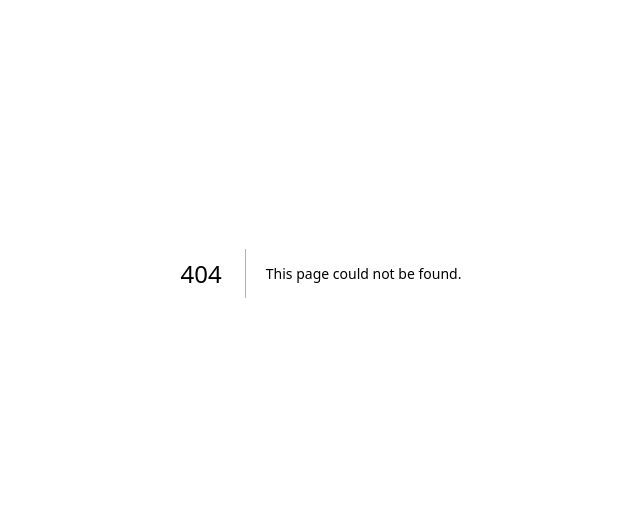
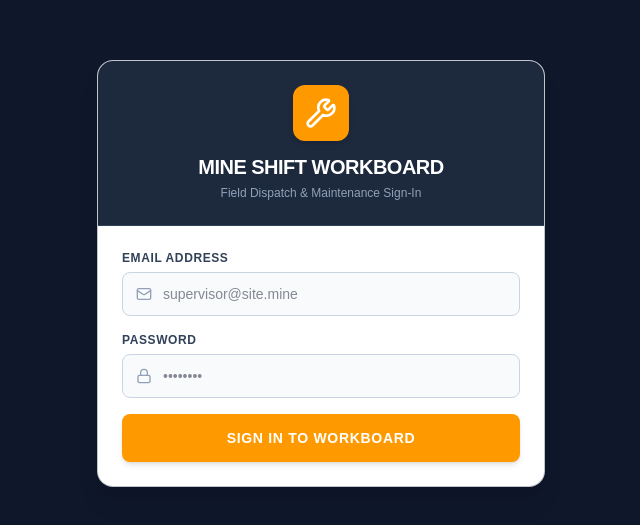
Before and after one commit to KimHemmings/mine-cmms, a Next.js app: page /login in a window 1280 px wide. Before the commit this address had no page. Shown: the part 127-652 px from the top of the page, without its empty margins (319-959 px from the left). Built offline with nearby package versions, Linux system fonts and the light colour scheme; no server answers.

Commit message:
feat(fleet): implement grouped cards directory, auth guard, and login page

```diff
--- a/app/layout.tsx
+++ b/app/layout.tsx
@@ -1,29 +1,21 @@
-import type { Metadata } from "next";
-import { Geist, Geist_Mono } from "next/font/google";
-import "./globals.css";
+import './globals.css';
+import { AuthGuard } from '@/components/auth/AuthGuard';
 
-const geistSans = Geist({
-  variable: "--font-geist-sans",
-  subsets: ["latin"],
-});
-
-const geistMono = Geist_Mono({
-  variable: "--font-geist-mono",
-  subsets: ["latin"],
-});
-
-export const metadata: Metadata = {
-  title: "Create Next App",
-  description: "Generated by create next app",
+export const metadata = {
+  title: 'Mine Shift Workboard',
+  description: 'Mining CMMS Fleet Workboard & Shift Handover',
 };
 
-export default function RootLayout({ children }: LayoutProps<"/">) {
+export default function RootLayout({
+  children,
+}: {
+  children: React.ReactNode;
+}) {
   return (
-    <html
-      lang="en"
-      className={`${geistSans.variable} ${geistMono.variable} h-full antialiased`}
-    >
-      <body className="min-h-full flex flex-col">{children}</body>
+    <html lang="en">
+      <body className="antialiased">
+        <AuthGuard>{children}</AuthGuard>
+      </body>
     </html>
   );
 }
--- /dev/null
+++ b/app/login/page.tsx
@@ -0,0 +1,117 @@
+'use client';
+
+import React, { useState } from 'react';
+import { useRouter } from 'next/navigation';
+import { createClient } from '@/utils/supabase/client';
+import { Wrench, Lock, Mail, AlertCircle, Loader2 } from 'lucide-react';
+
+export default function LoginPage() {
+  const router = useRouter();
+  const supabase = createClient();
+
+  const [email, setEmail] = useState('');
+  const [password, setPassword] = useState('');
+  const [errorMsg, setErrorMsg] = useState<string | null>(null);
+  const [loading, setLoading] = useState(false);
+
+  async function handleLogin(e: React.FormEvent) {
+    e.preventDefault();
+    setErrorMsg(null);
+    setLoading(true);
+
+    try {
+      const { error } = await supabase.auth.signInWithPassword({
+        email,
+        password,
+      });
+
+      if (error) {
+        setErrorMsg(error.message);
+        setLoading(false);
+        return;
+      }
+
+      router.push('/');
+      router.refresh();
+    } catch {
+      setErrorMsg('An unexpected error occurred. Please try again.');
+      setLoading(false);
+    }
+  }
+
+  return (
+    <div className="min-h-screen bg-slate-900 flex items-center justify-center p-4">
+      <div className="w-full max-w-md bg-white rounded-2xl shadow-xl border border-slate-700/30 overflow-hidden">
+        <div className="bg-slate-800 p-6 text-center border-b border-slate-700">
+          <div className="inline-flex p-3 bg-amber-500 text-white rounded-xl shadow-md mb-3">
+            <Wrench className="w-8 h-8" />
+          </div>
+          <h1 className="text-xl font-black text-white tracking-tight uppercase">
+            Mine Shift Workboard
+          </h1>
+          <p className="text-xs text-slate-400 mt-1 font-medium">
+            Field Dispatch & Maintenance Sign-In
+          </p>
+        </div>
+
+        <form onSubmit={handleLogin} className="p-6 space-y-4">
+          {errorMsg && (
+            <div className="flex items-center gap-2 p-3 bg-rose-50 border border-rose-200 text-rose-700 rounded-lg text-xs font-semibold">
+              <AlertCircle className="w-4 h-4 shrink-0 text-rose-600" />
+              <span>{errorMsg}</span>
+            </div>
+          )}
+
+          <div>
+            <label className="block text-xs font-bold text-slate-700 uppercase tracking-wider mb-1.5">
+              Email Address
+            </label>
+            <div className="relative">
+              <Mail className="w-4 h-4 text-slate-400 absolute left-3.5 top-1/2 -translate-y-1/2" />
+              <input
+                type="email"
+                required
+                value={email}
+                onChange={(e) => setEmail(e.target.value)}
+                placeholder="supervisor@site.mine"
+                className="w-full h-11 pl-10 pr-3 text-sm font-medium bg-slate-50 border border-slate-300 rounded-lg focus:outline-none focus:ring-2 focus:ring-amber-500 focus:bg-white transition-all text-slate-900"
+              />
+            </div>
+          </div>
+
+          <div>
+            <label className="block text-xs font-bold text-slate-700 uppercase tracking-wider mb-1.5">
+              Password
+            </label>
+            <div className="relative">
+              <Lock className="w-4 h-4 text-slate-400 absolute left-3.5 top-1/2 -translate-y-1/2" />
+              <input
+                type="password"
+                required
+                value={password}
+                onChange={(e) => setPassword(e.target.value)}
+                placeholder="••••••••"
+                className="w-full h-11 pl-10 pr-3 text-sm font-medium bg-slate-50 border border-slate-300 rounded-lg focus:outline-none focus:ring-2 focus:ring-amber-500 focus:bg-white transition-all text-slate-900"
+              />
+            </div>
+          </div>
+
+          <button
+            type="submit"
+            disabled={loading}
+            className="w-full h-12 mt-2 flex items-center justify-center gap-2 bg-amber-500 hover:bg-amber-600 active:scale-[0.99] text-white text-sm font-bold uppercase tracking-wider rounded-lg transition-all shadow-md disabled:opacity-50"
+          >
+            {loading ? (
+              <>
+                <Loader2 className="w-4 h-4 animate-spin" />
+                <span>Verifying...</span>
+              </>
+            ) : (
+              <span>Sign In to Workboard</span>
+            )}
+          </button>
+        </form>
+      </div>
+    </div>
+  );
+}
--- /dev/null
+++ b/components/auth/AuthGuard.tsx
@@ -0,0 +1,67 @@
+'use client';
+
+import React, { useEffect, useState } from 'react';
+import { useRouter, usePathname } from 'next/navigation';
+import { createClient } from '@/utils/supabase/client';
+import { Loader2 } from 'lucide-react';
+
+export const AuthGuard: React.FC<{ children: React.ReactNode }> = ({ children }) => {
+  const router = useRouter();
+  const pathname = usePathname();
+  const supabase = createClient();
+
+  const [checking, setChecking] = useState(true);
+  const [authenticated, setAuthenticated] = useState(false);
+
+  useEffect(() => {
+    async function verifyAuth() {
+      const { data: { session } } = await supabase.auth.getSession();
+
+      if (!session && pathname !== '/login') {
+        setAuthenticated(false);
+        router.replace('/login');
+      } else if (session && pathname === '/login') {
+        setAuthenticated(true);
+        router.replace('/');
+      } else {
+        setAuthenticated(!!session || pathname === '/login');
+      }
+      setChecking(false);
+    }
+
+    verifyAuth();
+
+    const { data: { subscription } } = supabase.auth.onAuthStateChange((_event, session) => {
+      if (!session && pathname !== '/login') {
+        setAuthenticated(false);
+        router.replace('/login');
+      } else if (session && pathname === '/login') {
+        setAuthenticated(true);
+        router.replace('/');
+      } else {
+        setAuthenticated(!!session || pathname === '/login');
+      }
+    });
+
+    return () => {
+      subscription.unsubscribe();
+    };
+  }, [pathname, router, supabase]);
+
+  if (checking) {
+    return (
+      <div className="min-h-screen bg-slate-900 flex flex-col items-center justify-center gap-3">
+        <Loader2 className="w-8 h-8 text-amber-500 animate-spin" />
+        <span className="text-xs font-bold text-slate-400 uppercase tracking-widest">
+          Checking Access...
+        </span>
+      </div>
+    );
+  }
+
+  if (!authenticated && pathname !== '/login') {
+    return null;
+  }
+
+  return <>{children}</>;
+};
--- a/components/fleet-directory/FleetDossierCard.tsx
+++ b/components/fleet-directory/FleetDossierCard.tsx
@@ -14,15 +14,17 @@ export const FleetDossierCard: React.FC<FleetDossierCardProps> = ({
   onAssignJob,
 }) => {
   const isDown = asset.status !== 'OPERATIONAL';
+  const priorityText = asset.priority ? ' • ' + asset.priority : '';
 
   return (
     <div
       onClick={() => openHistory(asset)}
-      className={`flex flex-col justify-between rounded-xl border-2 p-4 transition-all shadow-xs cursor-pointer select-none ${
-        isDown
+      className={
+        'flex flex-col justify-between rounded-xl border-2 p-4 transition-all shadow-xs cursor-pointer select-none ' +
+        (isDown
           ? 'bg-rose-50/40 border-rose-300 hover:border-rose-400'
-          : 'bg-white border-slate-200 hover:border-slate-300'
-      }`}
+          : 'bg-white border-slate-200 hover:border-slate-300')
+      }
     >
       <div>
         {/* Header: Fleet ID & Status */}
@@ -31,18 +33,20 @@ export const FleetDossierCard: React.FC<FleetDossierCardProps> = ({
             {asset.fleet_id}
           </span>
           <span
-            className={`inline-flex items-center gap-1.5 px-2.5 py-1 rounded-md text-xs font-bold uppercase tracking-wider ${
-              isDown
+            className={
+              'inline-flex items-center gap-1.5 px-2.5 py-1 rounded-md text-xs font-bold uppercase tracking-wider ' +
+              (isDown
                 ? 'bg-rose-600 text-white shadow-xs'
-                : 'bg-emerald-100 text-emerald-800 border border-emerald-300'
-            }`}
+                : 'bg-emerald-100 text-emerald-800 border border-emerald-300')
+            }
           >
             <span
-              className={`w-2 h-2 rounded-full ${
-                isDown ? 'bg-white animate-pulse' : 'bg-emerald-600'
-              }`}
+              className={
+                'w-2 h-2 rounded-full ' +
+                (isDown ? 'bg-white animate-pulse' : 'bg-emerald-600')
+              }
             />
-            {isDown ? `DOWN ${asset.priority ? `• \${asset.priority}` : ''}` : 'RUNNING'}
+            {isDown ? 'DOWN' + priorityText : 'RUNNING'}
           </span>
         </div>
 
@@ -81,7 +85,7 @@ export const FleetDossierCard: React.FC<FleetDossierCardProps> = ({
         </div>
       </div>
 
-      {/* Primary Action Button (Touch Target: 44px) */}
+      {/* Primary Action Button */}
       <div className="mt-3.5">
         {isDown ? (
           <button
```
Also changed, not shown: components/TopHeader.tsx (+34 -1 lines).
